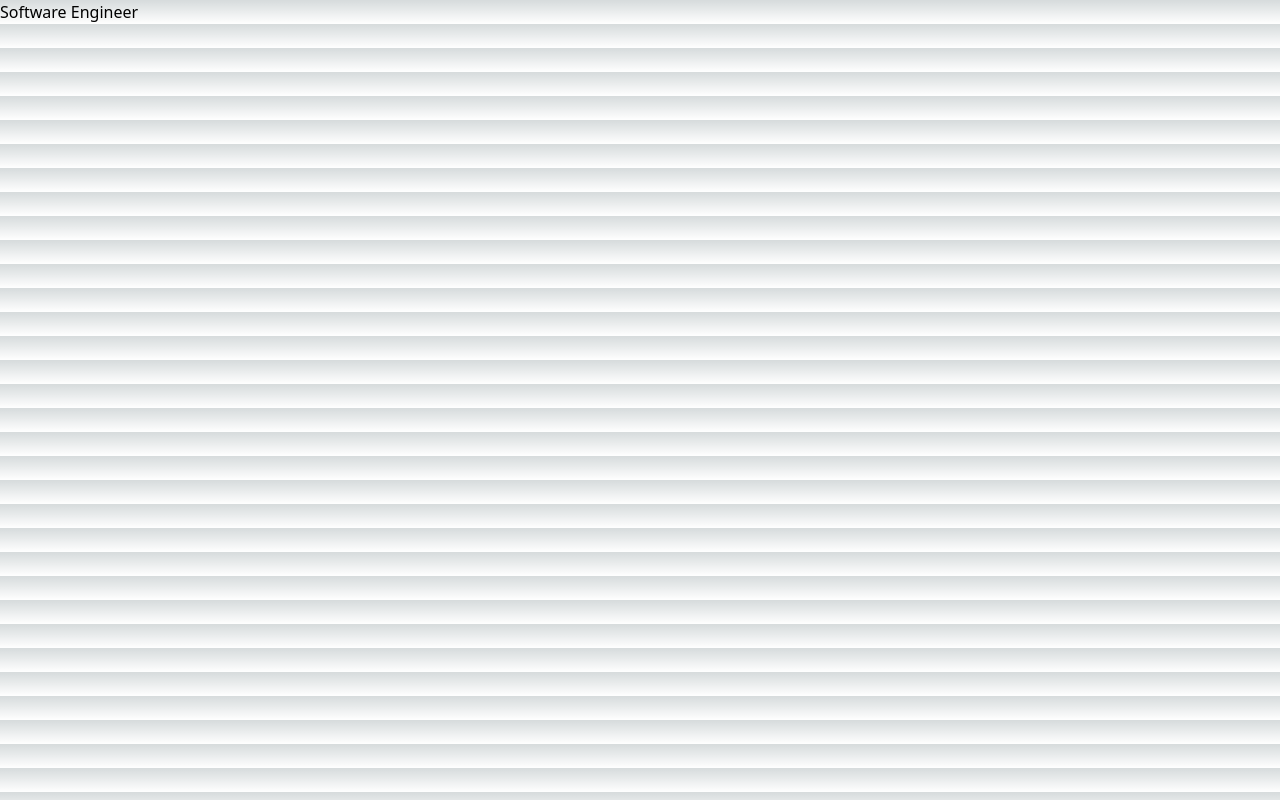
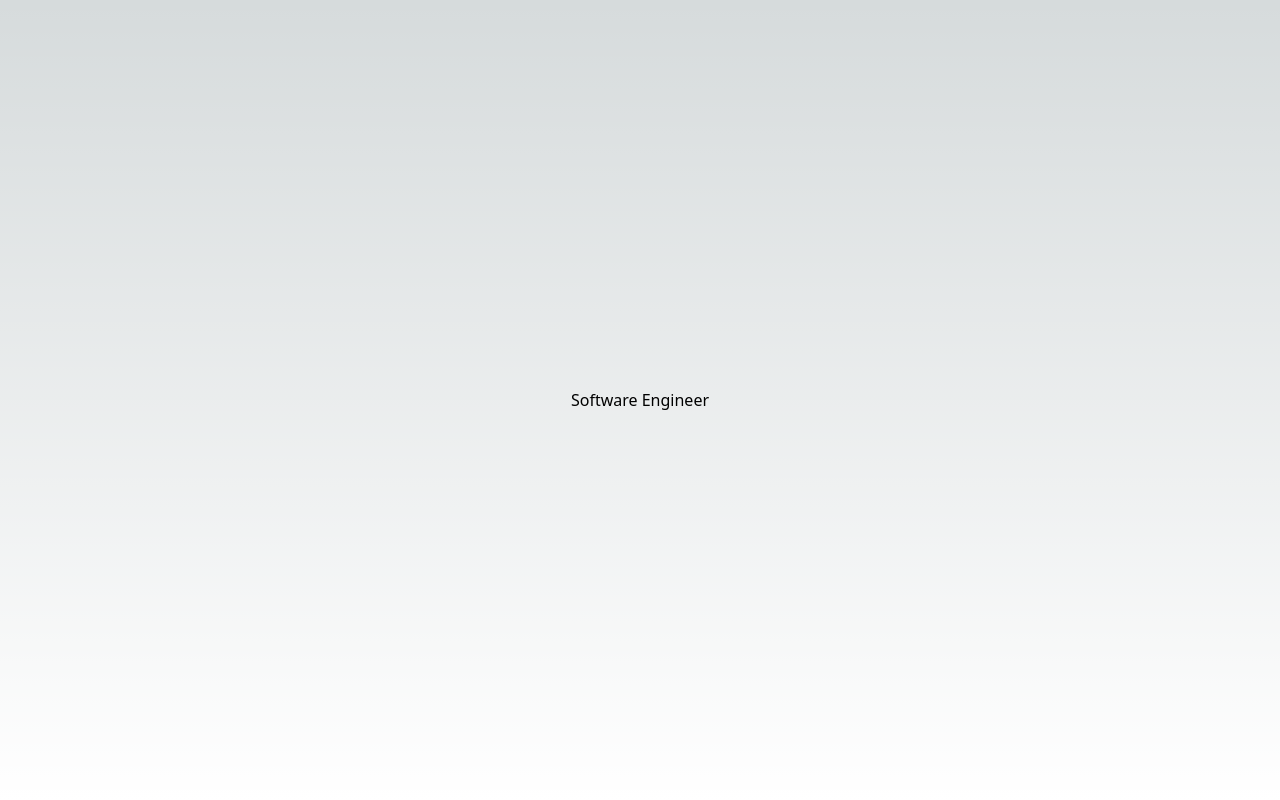
Before and after one commit to geistnine/website, a Next.js app: page / in a window 1280 px wide. Built offline with nearby package versions, Linux system fonts and the light colour scheme.

Commit message:
centered paragraph

```diff
--- a/src/pages/index.tsx
+++ b/src/pages/index.tsx
@@ -56,7 +56,7 @@ export default function Home() {
         <link rel="icon" href="/favicon.ico" />
       </Head>
       <main>
-        <div>
+        <div className="flex justify-center items-center h-screen">
           <p id="hi"></p>
         </div>
       </main>
```
